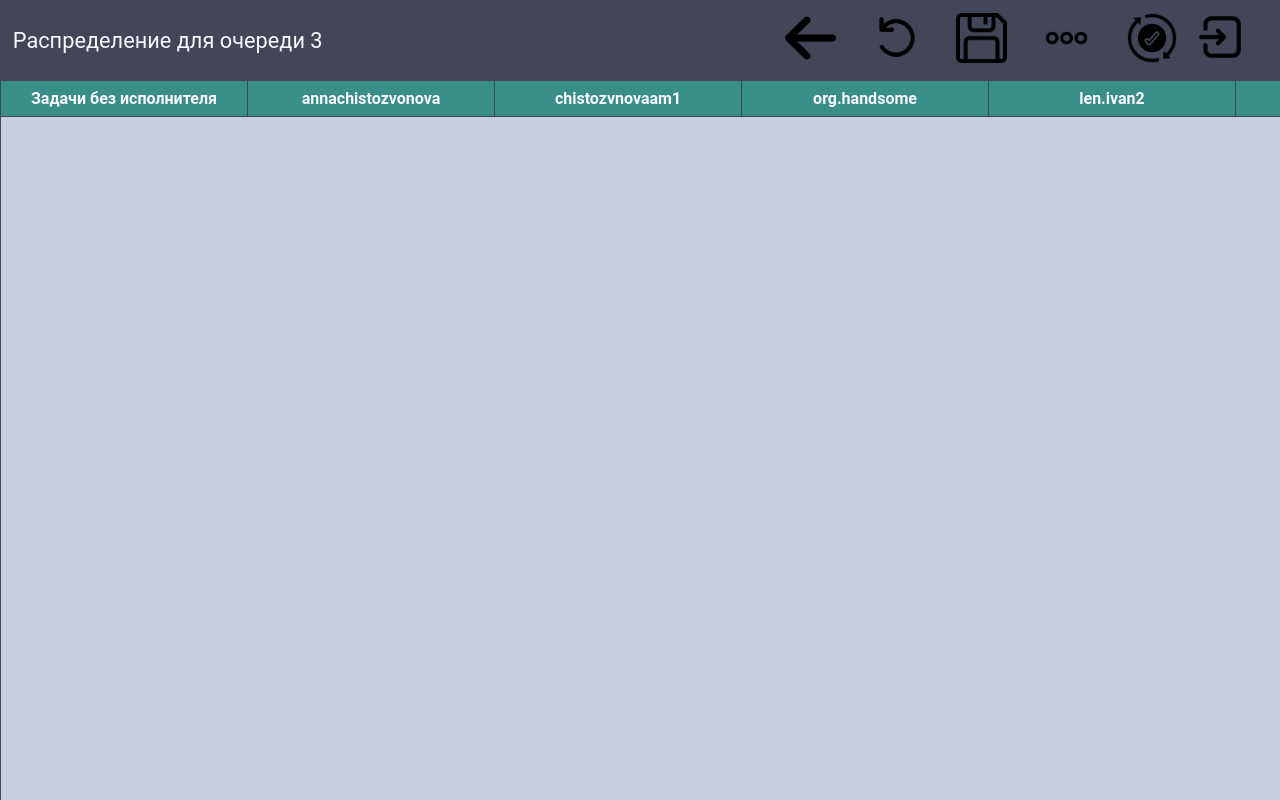
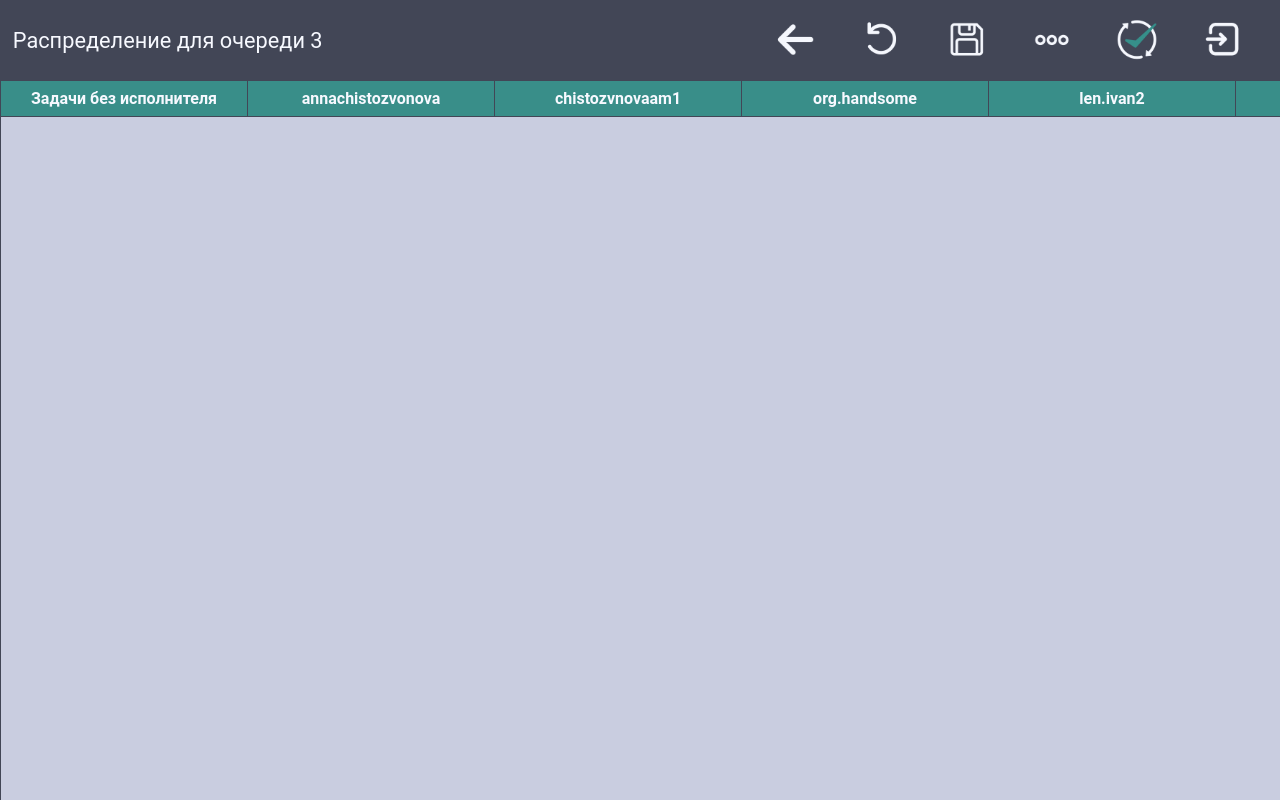
Before and after one commit to Innlock/task_distribution, a Flask app: page /distribution in a window 1280 px wide. Run offline with Flask 3, Linux system fonts and the light colour scheme; the visitor is signed in with stand-in values (Sample User, id 1); data comes from the database, SQL or seed files in the repository; data that the repository does not hold is empty; parts of the project's set-up code (start-up, migrations or seed data) failed here and were passed over.

Commit message:
Иконки

```diff
--- a/templates/distribution.html
+++ b/templates/distribution.html
@@ -150,7 +150,7 @@
     .icons {
         border: none; /* Убираем границу */
         background: none; /* Убираем фон */
-        padding: 0; /* Убираем внутренние отступы */
+        padding: 5px; /* Убираем внутренние отступы */
         margin: 0; /* Убираем внешние отступы */
         font: inherit; /* Используем наследуемый шрифт */
         cursor: pointer; /* Делаем курсор указателем */
@@ -160,11 +160,14 @@
 
     .icons:hover {
         cursor: pointer;
+        opacity: 0.60;
     }
 
     .icons_img {
-        max-width: 90%;
-        max-height: 90%;
+        max-width: 100%;
+        max-height: 100%;
+        align-items: center;
+        display: flex;
     }
 
     .logout icons_img {
```
Also changed, not shown: static/pictures/approve.png, static/pictures/b_approve.png (added), static/pictures/b_logout.png (added), static/pictures/b_menu.png (added), static/pictures/b_return.png (added), static/pictures/b_save.png (added), static/pictures/b_undo.png (added), static/pictures/logout.png, static/pictures/menu.png, static/pictures/return.png, static/pictures/save.png, static/pictures/undo.png.
